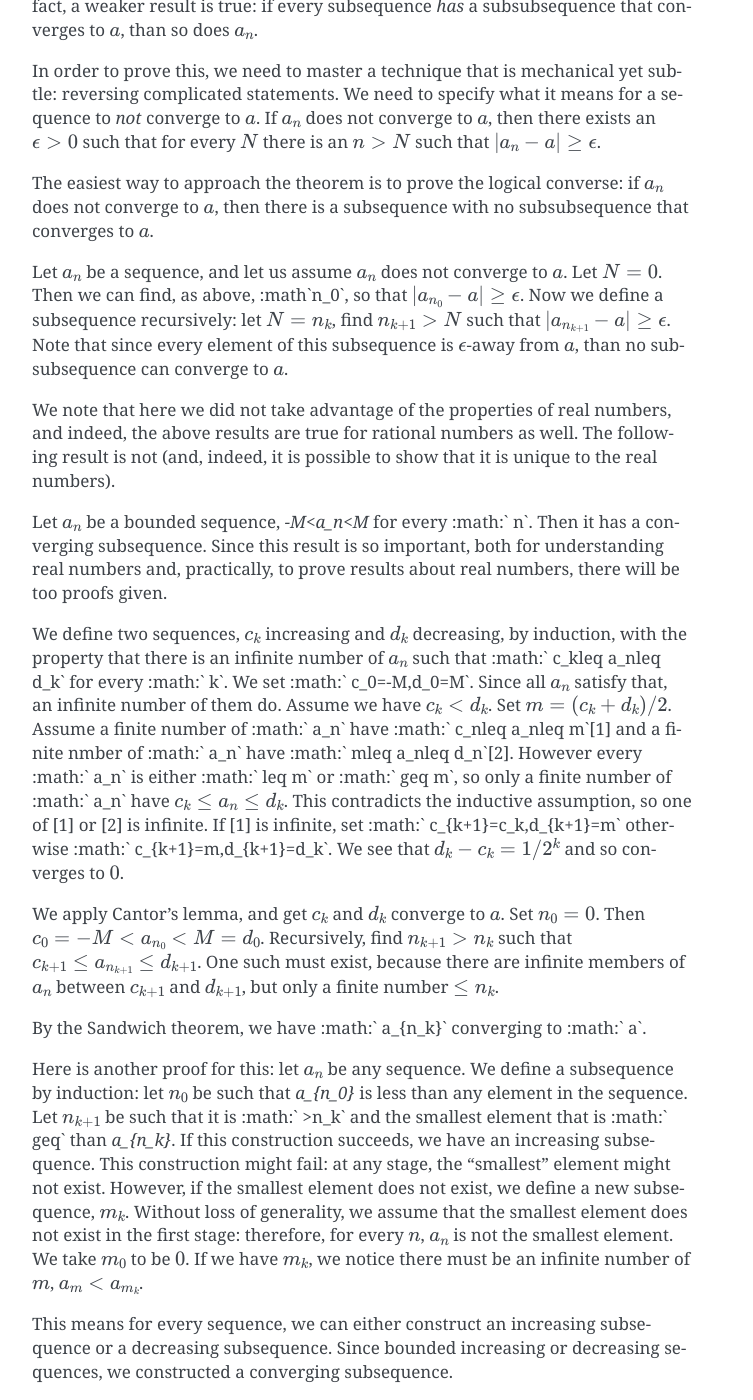
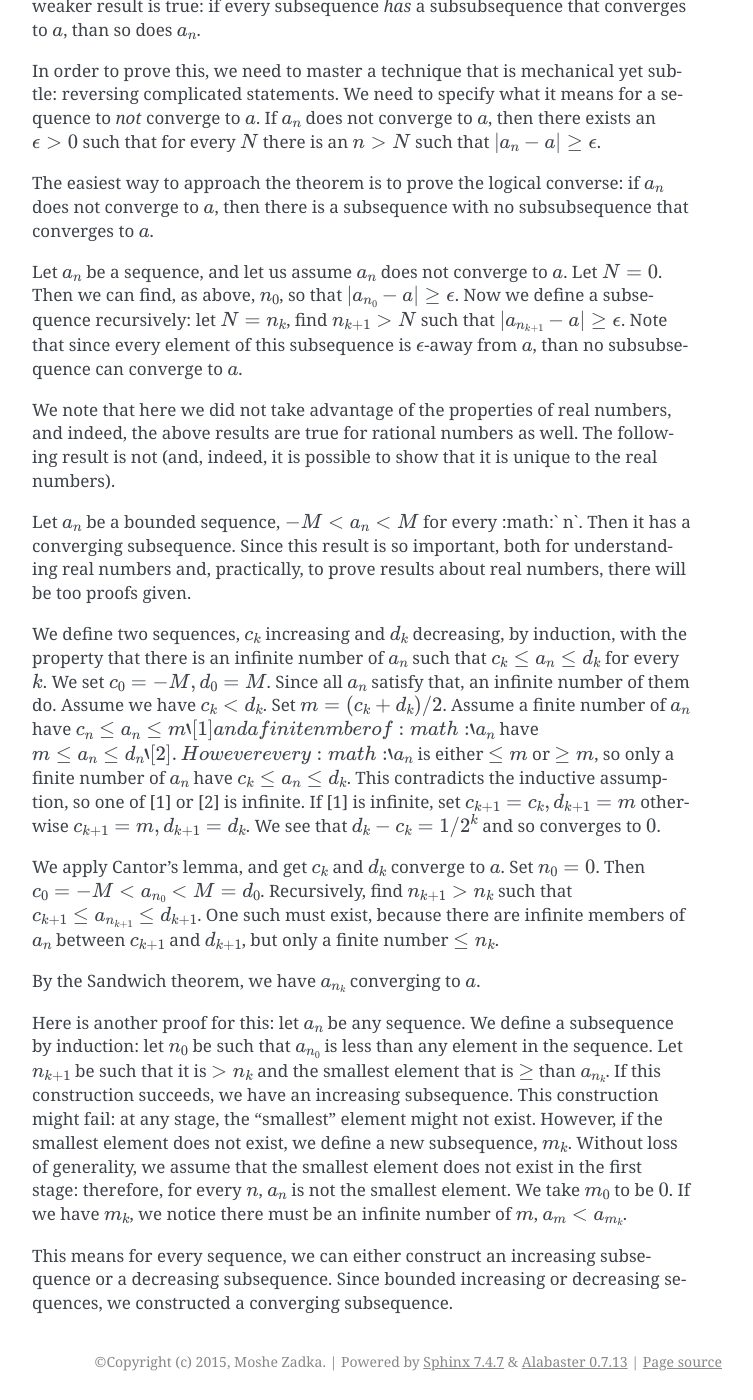
Before and after one commit to moshez/calculus101, a Sphinx documentation site: the page built from docs/subsequences.rst, in a window 1280 px wide and 1400 px high, scrolled down 535 px. Shown: the whole window, without its empty margins (388-1141 px from the left). Built offline with Sphinx 7.4.7, drawn with Linux system fonts in a browser that asks for light colours; the version number could not be read and is left out; some of the changed text lies outside the part shown.

Commit message:
Fixed RST math formatting in subsequences.rst
Some :math: were not being displayed correctly.

```diff
--- a/docs/subsequences.rst
+++ b/docs/subsequences.rst
@@ -3,7 +3,7 @@ Subsequences and convergence
 
 If :math:`a_n` is a sequence of real numbers,
 and :math:`n_k` is a sequence of natural numbers that is increasing
-(that is, `:math:`n_{k+1} > n_k`),
+(that is, :math:`n_{k+1} > n_k`),
 then we can define a sequence :math:`a_{n_k}`.
 This is called a subsequence of :math:`a_n`.
 
@@ -22,7 +22,7 @@ such that :math:`n > N` implies :math:`|a_n - a| < \epsilon`. Now, if :math:`k >
 :math:`n_k > N`, so :math:`|a_{n_k} - a| < \epsilon`. Since this is true for every :math:`\epsilon`,
 we have proved the subsequence converges.
 
-Since :math:`a_n` is a subsequence of itself (via :math`n_k = k`), if every subsequence converges
+Since :math:`a_n` is a subsequence of itself (via :math:`n_k = k`), if every subsequence converges
 to :math:`a`, than so does :math:`a_n`. Note that if :math:`a_n` converges to :math:`a`,
 then so does every subsequence as shown above, and therefore, so does every subsubsequence.
 In fact, a weaker result is true: if every subsequence *has* a subsubsequence that converges to
@@ -39,7 +39,7 @@ not converge to :math:`a`, then there is a subsequence with no subsubsequence th
 to :math:`a`.
 
 Let :math:`a_n` be a sequence, and let us assume :math:`a_n` does not converge to :math:`a`.
-Let :math:`N = 0`. Then we can find, as above, :math`n_0`, so that :math:`|a_{n_0} - a| \geq \epsilon`.
+Let :math:`N = 0`. Then we can find, as above, :math:`n_0`, so that :math:`|a_{n_0} - a| \geq \epsilon`.
 Now we define a subsequence recursively: let :math:`N=n_k`, find :math:`n_{k+1} > N` such that
 :math:`|a_{n_{k+1}} - a| \geq \epsilon`. Note that since every element of this subsequence is
 :math:`\epsilon`-away from :math:`a`, than no subsubsequence can converge to :math:`a`.
@@ -48,7 +48,7 @@ We note that here we did not take advantage of the properties of real numbers, a
 the above results are true for rational numbers as well. The following result is not (and,
 indeed, it is possible to show that it is unique to the real numbers).
 
-Let :math:`a_n` be a bounded sequence, `-M<a_n<M` for every :math:` n`.
+Let :math:`a_n` be a bounded sequence, :math:`-M<a_n<M` for every :math:` n`.
 Then it has a converging subsequence.
 Since this result is so important, both for understanding real numbers and,
 practically,
@@ -56,13 +56,13 @@ to prove results about real numbers,
 there will be too proofs given.
 
 We define two sequences, :math:`c_k` increasing and :math:`d_k` decreasing, by induction,
-with the property that there is an infinite number of :math:`a_n` such that :math:` c_k\leq a_n\leq d_k` for every :math:` k`.
-We set :math:` c_0=-M,d_0=M`. Since all :math:`a_n` satisfy that, an infinite number of them do.
+with the property that there is an infinite number of :math:`a_n` such that :math:`c_k\leq a_n\leq d_k` for every :math:`k`.
+We set :math:`c_0=-M,d_0=M`. Since all :math:`a_n` satisfy that, an infinite number of them do.
 Assume we have :math:`c_k<d_k`. Set :math:`m=(c_k+d_k)/2`.
-Assume a finite number of :math:` a_n` have :math:` c_n\leq a_n\leq m`[1] and a finite nmber of :math:` a_n` have :math:` m\leq a_n\leq d_n`[2].
-However every :math:` a_n` is either :math:` \leq m` or :math:` \geq m`, so only a finite number of :math:` a_n` have :math:`c_k\leq a_n\leq d_k`.
+Assume a finite number of :math:`a_n` have :math:`c_n\leq a_n\leq m`[1] and a finite nmber of :math:`a_n` have :math:`m\leq a_n\leq d_n`[2].
+However every :math:`a_n` is either :math:`\leq m` or :math:`\geq m`, so only a finite number of :math:`a_n` have :math:`c_k\leq a_n\leq d_k`.
 This contradicts the inductive assumption, so one of [1] or [2] is infinite. If [1] is infinite,
-set :math:` c_{k+1}=c_k,d_{k+1}=m` otherwise :math:` c_{k+1}=m,d_{k+1}=d_k`.
+set :math:`c_{k+1}=c_k,d_{k+1}=m` otherwise :math:`c_{k+1}=m,d_{k+1}=d_k`.
 We see that :math:`d_k-c_k=1/2^k` and so converges to :math:`0`.
 
 We apply Cantor's lemma, and get :math:`c_k` and :math:`d_k` converge to :math:`a`.
@@ -71,12 +71,12 @@ Recursively, find :math:`n_{k+1} > n_k` such that :math:`c_{k+1} \leq a_{n_{k+1}
 One such must exist, because there are infinite members of :math:`a_n` between :math:`c_{k+1}` and :math:`d_{k+1}`,
 but only a finite number :math:`\leq n_k`.
 
-By the Sandwich theorem, we have :math:` a_{n_k}` converging to :math:` a`.
+By the Sandwich theorem, we have :math:`a_{n_k}` converging to :math:`a`.
 
 Here is another proof for this: let :math:`a_n` be any sequence. We define a subsequence by induction:
-let :math:`n_0` be such that `a_{n_0}` is less than any element in the sequence.
-Let :math:`n_{k+1}` be such that it is :math:` >n_k` and the smallest element that is
-:math:` \geq` than `a_{n_k}`. If this construction succeeds, we have an increasing subsequence.
+let :math:`n_0` be such that :math:`a_{n_0}` is less than any element in the sequence.
+Let :math:`n_{k+1}` be such that it is :math:`>n_k` and the smallest element that is
+:math:`\geq` than :math:`a_{n_k}`. If this construction succeeds, we have an increasing subsequence.
 This construction might fail: at any stage, the "smallest" element might not exist.
 However, if the smallest element does not exist, we define a new subsequence, :math:`m_k`.
 Without loss of generality, we assume that the smallest element does not exist in the first stage:
```
